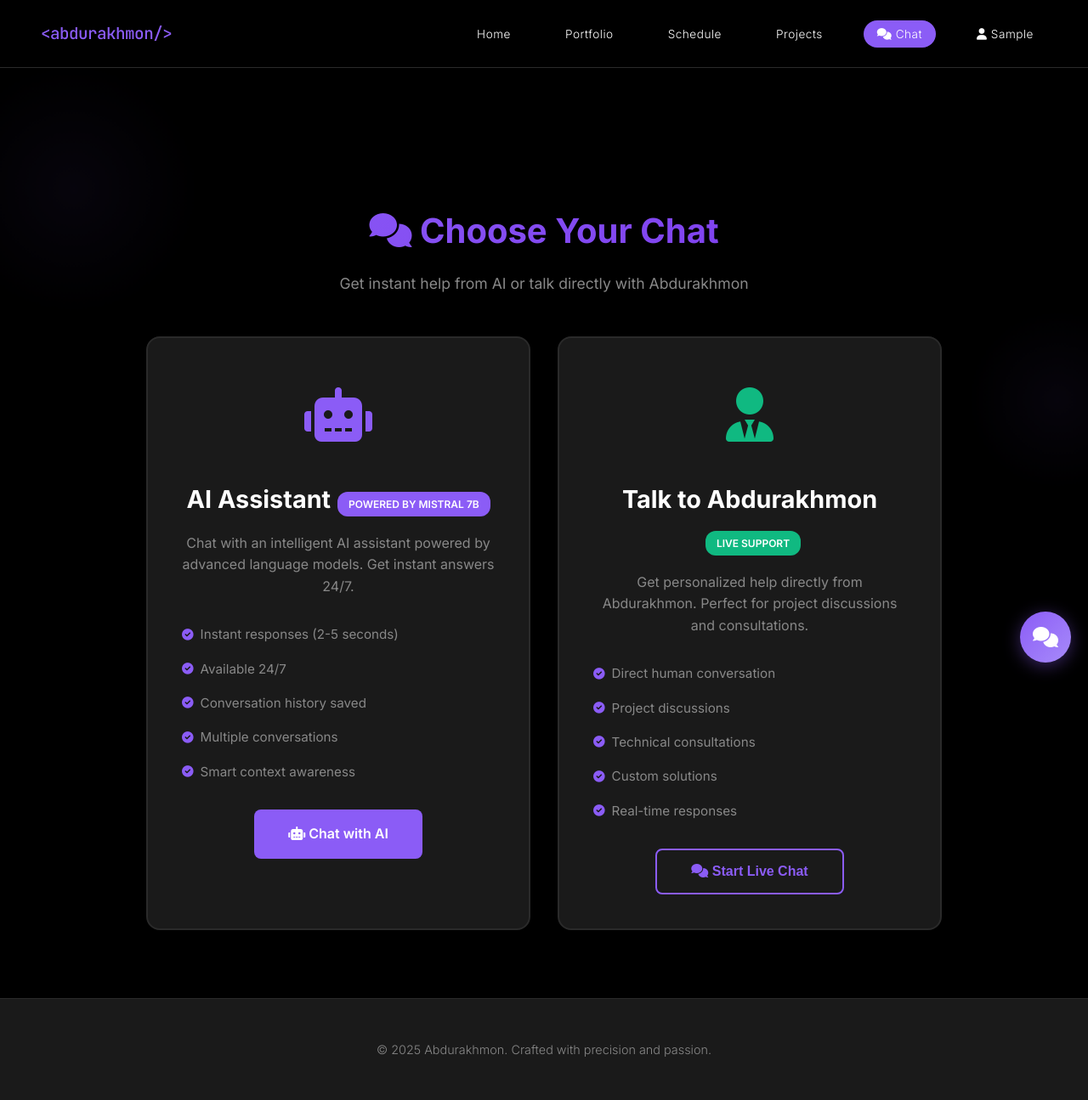
After one commit to Mukhammad-develop/mkhmd, a Django app: page /chat/ in a window 1280 px wide. The commit adds this page. Shown: the whole page at 85% size. Run offline with Django 5.2, Linux system fonts and the light colour scheme; the visitor is signed in with stand-in values (Sample User, id 1).

Commit message:
Add unified Chat hub with AI and Support options

```diff
--- a/website/templates/website/base.html
+++ b/website/templates/website/base.html
@@ -602,8 +602,8 @@
                 <li><a href="{% url 'website:projects' %}" {% if request.resolver_match.url_name in 'projects,resources,turnitin' %}class="active"{% endif %}>Projects</a></li>
 
                 {% if user.is_authenticated %}
-                    <li><a href="{% url 'website:ai_chat' %}" {% if request.resolver_match.url_name == 'ai_chat' %}class="active"{% endif %}>
-                        <i class="fas fa-robot"></i> AI Chat
+                    <li><a href="{% url 'website:chat_hub' %}" {% if request.resolver_match.url_name in 'chat_hub,ai_chat' %}class="active"{% endif %}>
+                        <i class="fas fa-comments"></i> Chat
                     </a></li>
                     <li><a href="{% url 'accounts:profile' %}" {% if 'accounts' in request.resolver_match.namespace %}class="active"{% endif %}>
                         <i class="fas fa-user"></i> {{ user.get_short_name }}
--- /dev/null
+++ b/website/templates/website/chat_hub.html
@@ -0,0 +1,249 @@
+{% extends 'website/base.html' %}
+
+{% block content %}
+<style>
+    .chat-hub-container {
+        max-width: 1000px;
+        margin: 120px auto 50px;
+        padding: 0 2rem;
+    }
+
+    .chat-hub-header {
+        text-align: center;
+        margin-bottom: 3rem;
+    }
+
+    .chat-hub-header h1 {
+        font-size: 2.5rem;
+        margin-bottom: 1rem;
+        background: linear-gradient(135deg, var(--primary-purple) 0%, var(--deep-purple) 100%);
+        -webkit-background-clip: text;
+        -webkit-text-fill-color: transparent;
+        background-clip: text;
+    }
+
+    .chat-hub-header p {
+        font-size: 1.1rem;
+        color: var(--text-gray);
+    }
+
+    .chat-options {
+        display: grid;
+        grid-template-columns: repeat(auto-fit, minmax(300px, 1fr));
+        gap: 2rem;
+        margin-top: 3rem;
+    }
+
+    .chat-option {
+        background: var(--charcoal);
+        border: 2px solid var(--border-gray);
+        border-radius: 16px;
+        padding: 2.5rem;
+        text-align: center;
+        transition: all 0.3s ease;
+        cursor: pointer;
+        position: relative;
+        overflow: hidden;
+    }
+
+    .chat-option::before {
+        content: '';
+        position: absolute;
+        top: 0;
+        left: 0;
+        right: 0;
+        bottom: 0;
+        background: linear-gradient(135deg, var(--primary-purple) 0%, var(--deep-purple) 100%);
+        opacity: 0;
+        transition: opacity 0.3s ease;
+        z-index: 0;
+    }
+
+    .chat-option:hover {
+        transform: translateY(-8px);
+        border-color: var(--primary-purple);
+        box-shadow: 0 12px 40px rgba(139, 92, 246, 0.3);
+    }
+
+    .chat-option:hover::before {
+        opacity: 0.1;
+    }
+
+    .chat-option-content {
+        position: relative;
+        z-index: 1;
+    }
+
+    .chat-option-icon {
+        font-size: 4rem;
+        margin-bottom: 1.5rem;
+        display: inline-block;
+    }
+
+    .chat-option-icon.ai {
+        color: var(--primary-purple);
+    }
+
+    .chat-option-icon.human {
+        color: #10b981;
+    }
+
+    .chat-option h2 {
+        font-size: 1.8rem;
+        margin-bottom: 1rem;
+        color: var(--pure-white);
+    }
+
+    .chat-option p {
+        color: var(--text-gray);
+        margin-bottom: 1.5rem;
+        line-height: 1.6;
+    }
+
+    .chat-option-features {
+        list-style: none;
+        padding: 0;
+        margin: 1.5rem 0;
+        text-align: left;
+    }
+
+    .chat-option-features li {
+        padding: 0.5rem 0;
+        color: var(--text-gray);
+        font-size: 0.95rem;
+        display: flex;
+        align-items: center;
+        gap: 0.5rem;
+    }
+
+    .chat-option-features li i {
+        color: var(--primary-purple);
+        font-size: 0.85rem;
+    }
+
+    .chat-btn {
+        display: inline-block;
+        padding: 1rem 2.5rem;
+        background: var(--primary-purple);
+        color: white;
+        text-decoration: none;
+        border-radius: 8px;
+        font-weight: 600;
+        transition: all 0.3s ease;
+        border: none;
+        font-size: 1rem;
+        cursor: pointer;
+    }
+
+    .chat-btn:hover {
+        background: var(--deep-purple);
+        transform: scale(1.05);
+    }
+
+    .chat-btn.secondary {
+        background: transparent;
+        border: 2px solid var(--primary-purple);
+        color: var(--primary-purple);
+    }
+
+    .chat-btn.secondary:hover {
+        background: var(--primary-purple);
+        color: white;
+    }
+
+    /* Badge */
+    .badge {
+        display: inline-block;
+        background: var(--primary-purple);
+        color: white;
+        padding: 0.3rem 0.8rem;
+        border-radius: 12px;
+        font-size: 0.75rem;
+        font-weight: 600;
+        margin-left: 0.5rem;
+        text-transform: uppercase;
+    }
+
+    .badge.new {
+        background: #10b981;
+    }
+
+    /* Responsive */
+    @media (max-width: 768px) {
+        .chat-options {
+            grid-template-columns: 1fr;
+        }
+
+        .chat-hub-header h1 {
+            font-size: 2rem;
+        }
+    }
+</style>
+
+<div class="chat-hub-container">
+    <div class="chat-hub-header">
+        <h1><i class="fas fa-comments"></i> Choose Your Chat</h1>
+        <p>Get instant help from AI or talk directly with Abdurakhmon</p>
+    </div>
+
+    <div class="chat-options">
+        <!-- AI Chat Option -->
+        <div class="chat-option" onclick="window.location.href='{% url 'website:ai_chat' %}'">
+            <div class="chat-option-content">
+                <div class="chat-option-icon ai">
+                    <i class="fas fa-robot"></i>
+                </div>
+                <h2>AI Assistant<span class="badge">Powered by Mistral 7B</span></h2>
+                <p>Chat with an intelligent AI assistant powered by advanced language models. Get instant answers 24/7.</p>
+
+                <ul class="chat-option-features">
+                    <li><i class="fas fa-check-circle"></i> Instant responses (2-5 seconds)</li>
+                    <li><i class="fas fa-check-circle"></i> Available 24/7</li>
+                    <li><i class="fas fa-check-circle"></i> Conversation history saved</li>
+                    <li><i class="fas fa-check-circle"></i> Multiple conversations</li>
+                    <li><i class="fas fa-check-circle"></i> Smart context awareness</li>
+                </ul>
+
+                <a href="{% url 'website:ai_chat' %}" class="chat-btn" onclick="event.stopPropagation()">
+                    <i class="fas fa-robot"></i> Chat with AI
+                </a>
+            </div>
+        </div>
+
+        <!-- Support Chat Option -->
+        <div class="chat-option" onclick="openSupportChat()">
+            <div class="chat-option-content">
+                <div class="chat-option-icon human">
+                    <i class="fas fa-user-tie"></i>
+                </div>
+                <h2>Talk to Abdurakhmon<span class="badge new">Live Support</span></h2>
+                <p>Get personalized help directly from Abdurakhmon. Perfect for project discussions and consultations.</p>
+
+                <ul class="chat-option-features">
+                    <li><i class="fas fa-check-circle"></i> Direct human conversation</li>
+                    <li><i class="fas fa-check-circle"></i> Project discussions</li>
+                    <li><i class="fas fa-check-circle"></i> Technical consultations</li>
+                    <li><i class="fas fa-check-circle"></i> Custom solutions</li>
+                    <li><i class="fas fa-check-circle"></i> Real-time responses</li>
+                </ul>
+
+                <button class="chat-btn secondary" onclick="event.stopPropagation(); openSupportChat()">
+                    <i class="fas fa-comments"></i> Start Live Chat
+                </button>
+            </div>
+        </div>
+    </div>
+</div>
+
+<script>
+    function openSupportChat() {
+        // This will trigger the existing chat widget
+        const chatBtn = document.querySelector('.chat-widget-btn');
+        if (chatBtn) {
+            chatBtn.click();
+        } else {
+            alert('Chat widget is loading...');
+        }
+    }
+</script>
+{% endblock %}
--- a/website/urls.py
+++ b/website/urls.py
@@ -25,7 +25,10 @@ urlpatterns = [
     path('api/chat/send/', views.chat_send_message, name='chat_send_message'),
     path('api/chat/messages/', views.chat_get_messages, name='chat_get_messages'),
 
-    # AI Chat endpoints (GPT-2)
+    # Chat Hub (choose AI or Support)
+    path('chat/', views.chat_hub, name='chat_hub'),
+
+    # AI Chat endpoints (Mistral 7B)
     path('ai-chat/', views.ai_chat, name='ai_chat'),
     path('api/ai-chat/init/', views.ai_chat_init, name='ai_chat_init'),
     path('api/ai-chat/send/', views.ai_chat_send, name='ai_chat_send'),
--- a/website/views.py
+++ b/website/views.py
@@ -2162,6 +2162,16 @@ AI_API_URL = "https://language-ai-api-atnpjnu3rq-nw.a.run.app/generate"
 SYSTEM_PROMPT = "You are a helpful AI assistant. Be friendly, informative, and concise. Provide clear and accurate responses."
 
 @login_required
+def chat_hub(request):
+    """Chat hub - choose between AI chat and support chat"""
+    context = {
+        'title': 'Chat',
+        'name': 'Abdurakhmon',
+    }
+    return render(request, 'website/chat_hub.html', context)
+
+
+@login_required
 def ai_chat(request):
     """Main AI Chat page - only accessible to logged-in users"""
     # Get user's chat conversations
```
